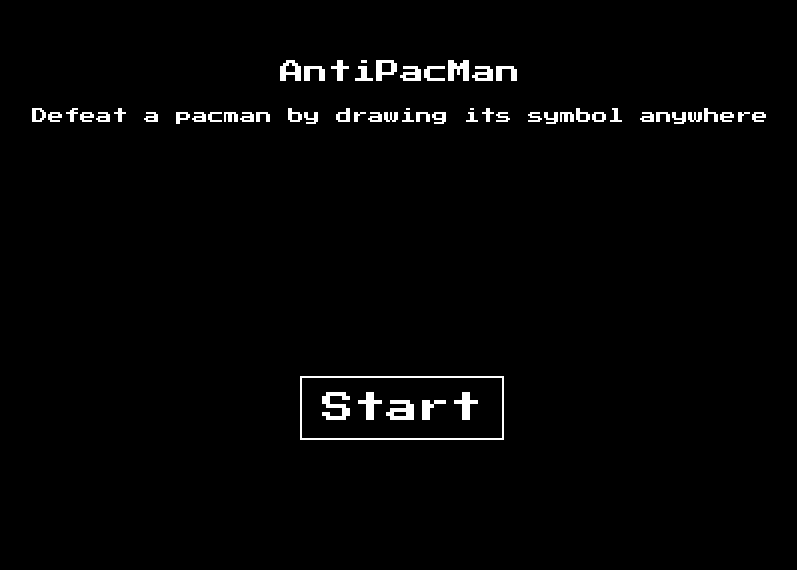
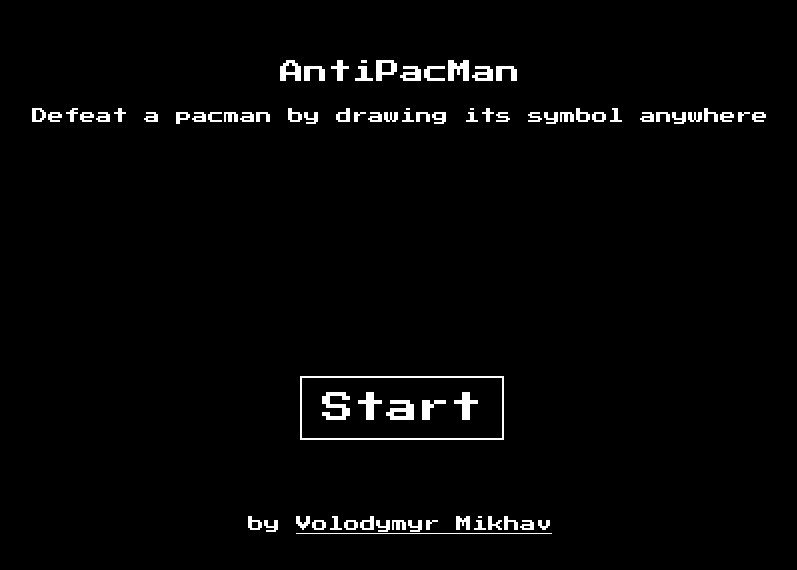
Before and after one commit to vmikhav/AntiPacMan, a plain HTML site: page index.html in a window 1280 px wide. Shown: the part 204-774 px from the top of the page, without its empty margins (240-1037 px from the left). Drawn offline with Linux system fonts and the light colour scheme; no server answers; files whose address does not match are found by name.

Commit message:
Add credits

```diff
--- a/css/index.css
+++ b/css/index.css
@@ -68,13 +68,24 @@ canvas{
   position: absolute;
   width: 80vw;
   left: 10vw;
-  top: 30vh;
   text-align: center;
   height: auto;
   background-color: rgba(0, 0, 0, .25);
+}
+
+#text{
+  top: 30vh;
+}
+
+#credits{
+  bottom: 8vh;
 }
 
 .big{
   line-height: 24px;
   font-size: 24px;
 }
+
+a{
+  color: white;
+}
--- a/index.html
+++ b/index.html
@@ -21,6 +21,8 @@
     Start
   </div>
 
+  <div id='credits' class="textBlock">by <a href="https://twitter.com/vmikhav">Volodymyr Mikhav</a></div>
+
 <script type="text/javascript" src="./js/vendor/howler.min.js"></script>
 
 <script type="text/javascript" src="./js/preloader.js"></script>
--- a/js/game.js
+++ b/js/game.js
@@ -627,6 +627,7 @@ preloader.start().then(() => {
     startButton.classList.add('hidden');
     textBlock.classList.add('hidden');
     scoreBlock.classList.remove('hidden');
+    document.getElementById('credits').classList.add('hidden');
     engine.init();
     engine.startGame();
   };
```
